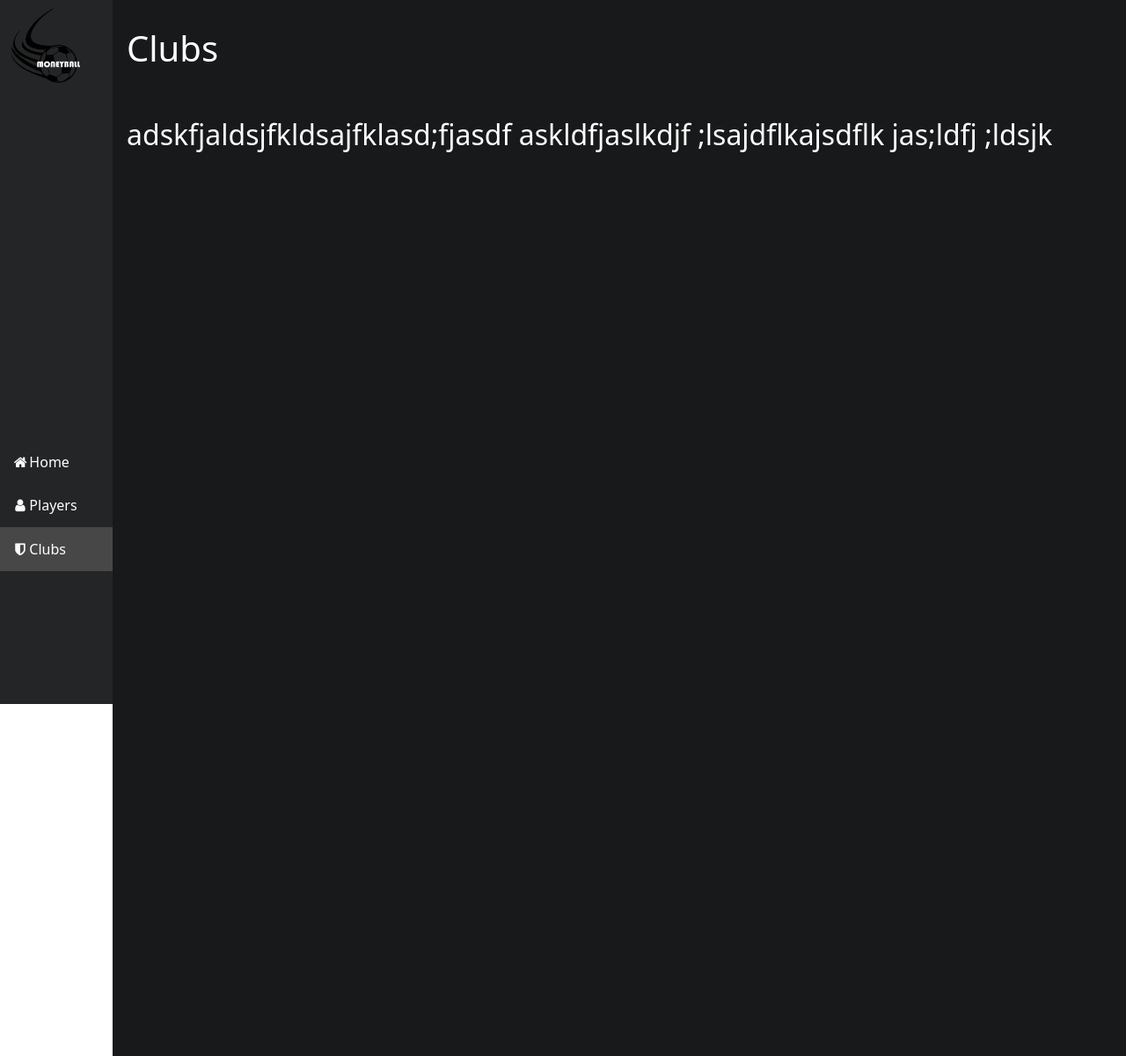
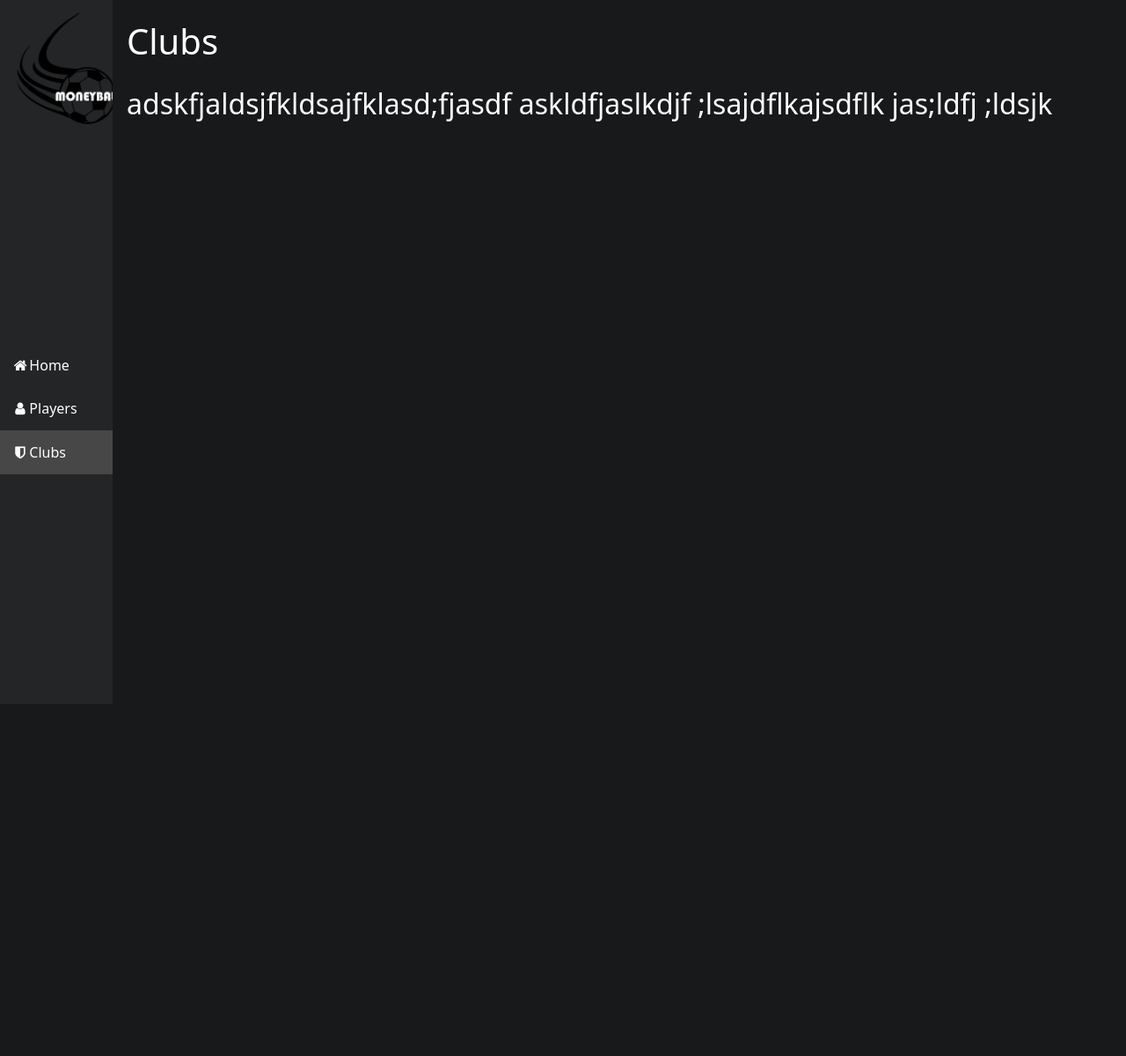
Before and after one commit to arthurmilner01/systems-development-group-project, a Flask app: page /clubs in a window 1280 px wide. Shown: the whole page at 88% size. After the commit the page ends 539 px from the top, so only its background shows below. Run offline with Flask 2, Linux system fonts and the light colour scheme.

Commit message:
Adjusted CSS styling to fit 1920x1080

```diff
--- a/Dashboard/static/styles.css
+++ b/Dashboard/static/styles.css
@@ -1,10 +1,10 @@
 /*CSS for the logo on the sidebar */
  #logo{
-    max-width: 100px;
-    max-height: 100px;
+    max-width: 150px;
+    max-height: 150px;
     margin-left: auto;
     margin-right: auto;
-    margin-bottom: 400px;
+    margin-bottom:30vh;
  }
 
  /* The side navigation menu */
@@ -43,20 +43,20 @@
     color: #ffff;
     margin-left: 10%;
     padding: 1px 16px;
-    height: 150vh;
+    height: 100vh;
     background-color: #18191A
   }
 
-  /* CSS for page title */
+  /* CSS for page title text */
   .page-title{
-    margin-top: 30px;
-    margin-bottom: 50px;
+    margin-top: 2%;
+    margin-bottom: 2%;
   }
 
   /* CSS for home page */
   .center-homepage{
     margin: auto;
     width: 100%;
-    padding: 100px;
+    padding: 5%;
     text-align: center;
   }
```
Also changed, not shown: Dashboard/templates/home.html (+4 -5 lines).
